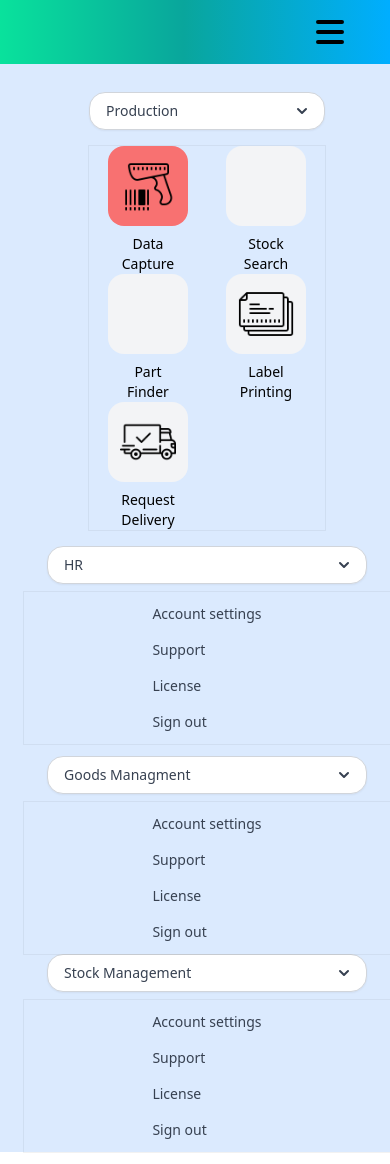
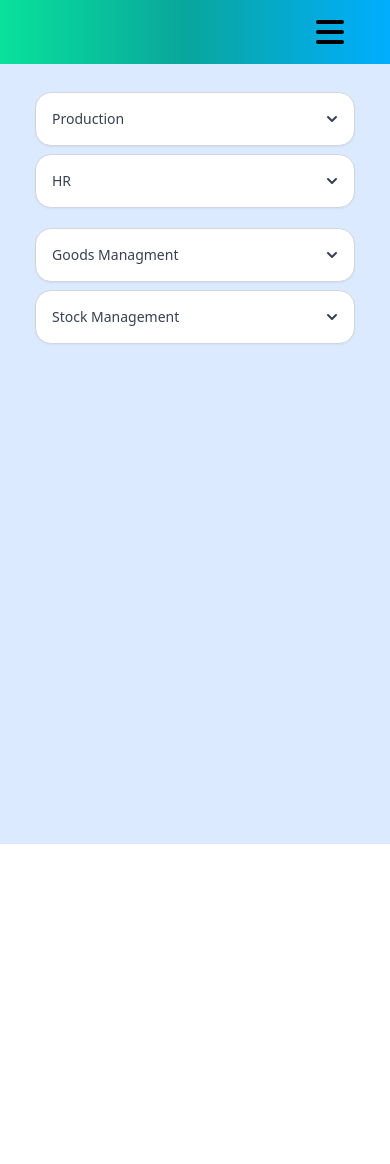
Before and after one commit to Mellaoui/vue-js-project, a Vue app: page / in a window 390 px wide. After the commit the page ends 844 px from the top, so only its background shows below. Built offline with nearby package versions, Linux system fonts and the light colour scheme.

Commit message:
ui improvement

```diff
--- a/src/views/Dashboard.vue
+++ b/src/views/Dashboard.vue
@@ -1,12 +1,6 @@
 <template>
   <div
-    class="
-      justify-center
-      pt-20
-      md:flex md:flex-col
-      lg:flex-row lg:h-screen
-      md:justify-evenly
-    "
+    class="justify-center pt-20 md:flex md:flex-col lg:flex-row lg:h-screen md:justify-evenly"
   >
     <div class="flex flex-col items-center w-full my-3 lg:w-1/3">
       <div
@@ -15,27 +9,11 @@
       >
         <h3 class="text-base">Production</h3>
         <div
-          class="
-            grid
-            md:pl-12
-            lg:pl-2
-            md:gap-24
-            lg:gap-3
-            md:grid-cols-5
-            lg:grid-cols-3
-          "
+          class="grid md:pl-12 lg:pl-2 md:gap-24 lg:gap-3 md:grid-cols-5 lg:grid-cols-3"
         >
           <div class="flex flex-col items-center gap-y-2">
             <div
-              class="
-                flex
-                items-center
-                justify-center
-                w-24
-                h-24
-                bg-red-400
-                rounded-2xl
-              "
+              class="flex items-center justify-center w-24 h-24 bg-red-400 rounded-2xl"
             >
               <img src="@/assets/icons/barcode-reader.png" alt="" />
             </div>
@@ -43,15 +21,7 @@
           </div>
           <div class="flex flex-col items-center gap-y-2">
             <div
-              class="
-                flex
-                items-center
-                justify-center
-                w-24
-                h-24
-                bg-gray-100
-                rounded-2xl
-              "
+              class="flex items-center justify-center w-24 h-24 bg-gray-100 rounded-2xl"
             >
               <!-- img here -->
             </div>
@@ -59,29 +29,13 @@
           </div>
           <div class="flex flex-col items-center gap-y-2">
             <div
-              class="
-                flex
-                items-center
-                justify-center
-                w-24
-                h-24
-                bg-gray-100
-                rounded-2xl
-              "
+              class="flex items-center justify-center w-24 h-24 bg-gray-100 rounded-2xl"
             ></div>
             <div class="text-sm text-center w-14">Part Finder</div>
           </div>
           <div class="flex flex-col items-center gap-y-2">
             <div
-              class="
-                flex
-                items-center
-                justify-center
-                w-24
-                h-24
-                bg-gray-100
-                rounded-2xl
-              "
+              class="flex items-center justify-center w-24 h-24 bg-gray-100 rounded-2xl"
             >
               <img src="@/assets/icons/labels.png" alt="" />
             </div>
@@ -89,15 +43,7 @@
           </div>
           <div class="flex flex-col items-center gap-y-2">
             <div
-              class="
-                flex
-                items-center
-                justify-center
-                w-24
-                h-24
-                bg-gray-100
-                rounded-2xl
-              "
+              class="flex items-center justify-center w-24 h-24 bg-gray-100 rounded-2xl"
             >
               <img src="@/assets/icons/shipped.png" alt="" />
             </div>
@@ -108,31 +54,13 @@
 
       <div
         id="production-mobile"
-        class="inline-block w-2/3 pl-6 text-left sm:relative md:hidden"
+        class="inline-block w-full text-left sm:relative md:hidden"
       >
         <div class="flex justify-center w-full">
           <button
             type="button"
-            class="
-              inline-flex
-              justify-between
-              px-4
-              py-2
-              text-sm
-              font-medium
-              text-gray-700
-              bg-white
-              border border-gray-300
-              shadow-sm
-              rounded-2xl
-              w-80
-              hover:bg-gray-50
-              focus:outline-none
-              focus:ring-2
-              focus:ring-offset-2
-              focus:ring-offset-gray-100
-              focus:ring-indigo-500
-            "
+            @click="production_menu = !production_menu"
+            class="inline-flex justify-between px-4 py-4 text-sm font-medium text-gray-700 bg-white border border-gray-300 shadow-sm rounded-2xl w-80 hover:bg-gray-50 focus:outline-none focus:ring-2 focus:ring-offset-2 focus:ring-offset-gray-100 focus:ring-indigo-500"
             id="menu-button"
             aria-expanded="true"
             aria-haspopup="true"
@@ -166,21 +94,12 @@
       To: "transform opacity-0 scale-95"
   -->
         <div
-          class="
-            relative
-            right-0
-            grid
-            justify-center
-            grid-cols-2
-            my-4
-            origin-top-righ
-            ring-1 ring-black ring-opacity-5
-            focus:outline-none
-          "
+          class="relative right-0 grid justify-center grid-cols-2 my-4 origin-top-righ ring-1 ring-black ring-opacity-5 focus:outline-none"
           role="menu"
           aria-orientation="vertical"
           aria-labelledby="menu-button"
           tabindex="-1"
+          v-show="production_menu"
         >
           <!-- Active: "bg-gray-100 text-gray-900", Not Active: "text-gray-700" -->
           <div class="flex flex-col items-center gap-y-2">
@@ -221,15 +140,7 @@
         <div class="grid grid-cols-3 gap-3">
           <div class="flex flex-col items-center gap-y-2">
             <div
-              class="
-                flex
-                items-center
-                justify-center
-                w-24
-                h-24
-                bg-gray-100
-                rounded-2xl
-              "
+              class="flex items-center justify-center w-24 h-24 bg-gray-100 rounded-2xl"
             >
               <img src="@/assets/icons/clock.png" alt="" />
             </div>
@@ -237,15 +148,7 @@
           </div>
           <div class="flex flex-col items-center gap-y-2">
             <div
-              class="
-                flex
-                items-center
-                justify-center
-                w-24
-                h-24
-                bg-gray-100
-                rounded-2xl
-              "
+              class="flex items-center justify-center w-24 h-24 bg-gray-100 rounded-2xl"
             >
               <img src="@/assets/icons/calendar.png" alt="" />
             </div>
@@ -253,15 +156,7 @@
           </div>
           <div class="flex flex-col items-center gap-y-2">
             <div
-              class="
-                flex
-                items-center
-                justify-center
-                w-24
-                h-24
-                bg-gray-100
-                rounded-2xl
-              "
+              class="flex items-center justify-center w-24 h-24 bg-gray-100 rounded-2xl"
             >
               <img src="@/assets/icons/resume.png" alt="" />
             </div>
@@ -272,31 +167,13 @@
 
       <div
         id="hr-mobile"
-        class="inline-block w-full pl-6 text-left sm:relative md:hidden"
+        class="inline-block w-full text-left sm:relative md:hidden"
       >
-        <div class="flex justify-center w-full">
+        <div class="flex justify-center w-full my-2">
           <button
+            @click="hr_menu = !hr_menu"
             type="button"
-            class="
-              inline-flex
-              justify-between
-              px-4
-              py-2
-              text-sm
-              font-medium
-              text-gray-700
-              bg-white
-              border border-gray-300
-              shadow-sm
-              rounded-2xl
-              w-80
-              hover:bg-gray-50
-              focus:outline-none
-              focus:ring-2
-              focus:ring-offset-2
-              focus:ring-offset-gray-100
-              focus:ring-indigo-500
-            "
+            class="inline-flex justify-between px-4 py-4 text-sm font-medium text-gray-700 bg-white border border-gray-300 shadow-sm rounded-2xl w-80 hover:bg-gray-50 focus:outline-none focus:ring-2 focus:ring-offset-2 focus:ring-offset-gray-100 focus:ring-indigo-500"
             id="menu-button"
             aria-expanded="true"
             aria-haspopup="true"
@@ -330,16 +207,8 @@
       To: "transform opacity-0 scale-95"
   -->
         <div
-          class="
-            relative
-            right-0
-            flex
-            justify-center
-            mt-2
-            origin-top-righ
-            ring-1 ring-black ring-opacity-5
-            focus:outline-none
-          "
+          v-show="hr_menu"
+          class="relative right-0 flex justify-center mt-2 origin-top-righ ring-1 ring-black ring-opacity-5 focus:outline-none"
           role="menu"
           aria-orientation="vertical"
           aria-labelledby="menu-button"
@@ -396,43 +265,19 @@
         <div class="grid grid-cols-3 gap-3">
           <div class="flex flex-col items-center gap-y-2">
             <div
-              class="
-                flex
-                items-center
-                justify-center
-                w-24
-                h-24
-                bg-gray-100
-                rounded-2xl
-              "
+              class="flex items-center justify-center w-24 h-24 bg-gray-100 rounded-2xl"
             ></div>
             <div class="text-sm text-center w-14">Goods In</div>
           </div>
           <div class="flex flex-col items-center gap-y-2">
             <div
-              class="
-                flex
-                items-center
-                justify-center
-                w-24
-                h-24
-                bg-blue-500
-                rounded-2xl
-              "
+              class="flex items-center justify-center w-24 h-24 bg-blue-500 rounded-2xl"
             ></div>
             <div class="text-sm text-center w-14">Kitting</div>
           </div>
           <div class="flex flex-col items-center gap-y-2">
             <div
-              class="
-                flex
-                items-center
-                justify-center
-                w-24
-                h-24
-                bg-gray-100
-                rounded-2xl
-              "
+              class="flex items-center justify-center w-24 h-24 bg-gray-100 rounded-2xl"
             >
               <img src="@/assets/icons/correct.png" alt="" />
             </div>
@@ -440,33 +285,16 @@
           </div>
         </div>
       </div>
+
       <div
         id="goods-management-mobile"
-        class="inline-block w-full pl-6 text-left sm:relative md:hidden"
+        class="inline-block w-full text-left sm:relative md:hidden"
       >
         <div class="flex justify-center w-full">
           <button
+            @click="goods_menu = !goods_menu"
             type="button"
-            class="
-              inline-flex
-              justify-between
-              px-4
-              py-2
-              text-sm
-              font-medium
-              text-gray-700
-              bg-white
-              border border-gray-300
-              shadow-sm
-              rounded-2xl
-              w-80
-              hover:bg-gray-50
-              focus:outline-none
-              focus:ring-2
-              focus:ring-offset-2
-              focus:ring-offset-gray-100
-              focus:ring-indigo-500
-            "
+            class="inline-flex justify-between px-4 py-4 text-sm font-medium text-gray-700 bg-white border border-gray-300 shadow-sm rounded-2xl w-80 hover:bg-gray-50 focus:outline-none focus:ring-2 focus:ring-offset-2 focus:ring-offset-gray-100 focus:ring-indigo-500"
             id="menu-button"
             aria-expanded="true"
             aria-haspopup="true"
@@ -500,16 +328,8 @@
       To: "transform opacity-0 scale-95"
   -->
         <div
-          class="
-            relative
-            right-0
-            flex
-            justify-center
-            mt-2
-            origin-top-righ
-            ring-1 ring-black ring-opacity-5
-            focus:outline-none
-          "
+          v-show="goods_menu"
+          class="relative right-0 flex justify-center mt-2 origin-top-righ ring-1 ring-black ring-opacity-5 focus:outline-none"
           role="menu"
           aria-orientation="vertical"
           aria-labelledby="menu-button"
@@ -566,15 +386,7 @@
         <div class="grid grid-cols-3 gap-3">
           <div class="flex flex-col items-center gap-y-2">
             <div
-              class="
-                flex
-                items-center
-                justify-center
-                w-24
-                h-24
-                bg-gray-100
-                rounded-2xl
-              "
+              class="flex items-center justify-center w-24 h-24 bg-gray-100 rounded-2xl"
             >
               <img src="@/assets/icons/checklist.png" alt="" />
             </div>
@@ -582,15 +394,7 @@
           </div>
           <div class="flex flex-col items-center gap-y-2">
             <div
-              class="
-                flex
-                items-center
-                justify-center
-                w-24
-                h-24
-                bg-gray-100
-                rounded-2xl
-              "
+              class="flex items-center justify-center w-24 h-24 bg-gray-100 rounded-2xl"
             >
               <img src="@/assets/icons/forklift.png" alt="" />
             </div>
@@ -598,15 +402,7 @@
           </div>
           <div class="flex flex-col items-center gap-y-2">
             <div
-              class="
-                flex
-                items-center
-                justify-center
-                w-24
-                h-24
-                bg-gray-100
-                rounded-2xl
-              "
+              class="flex items-center justify-center w-24 h-24 bg-gray-100 rounded-2xl"
             >
               <img src="@/assets/icons/approved.png" alt="" />
             </div>
@@ -614,33 +410,16 @@
           </div>
         </div>
       </div>
+
       <div
         id="stock-management-mobile"
-        class="inline-block w-full pl-6 text-left sm:relative md:hidden"
+        class="inline-block w-full text-left sm:relative md:hidden"
       >
-        <div class="flex justify-center w-full">
+        <div class="flex justify-center w-full my-2">
           <button
+            @click="stock_menu = !stock_menu"
             type="button"
-            class="
-              inline-flex
-              justify-between
-              px-4
-              py-2
-              text-sm
-              font-medium
-              text-gray-700
-              bg-white
-              border border-gray-300
-              shadow-sm
-              rounded-2xl
-              w-80
-              hover:bg-gray-50
-              focus:outline-none
-              focus:ring-2
-              focus:ring-offset-2
-              focus:ring-offset-gray-100
-              focus:ring-indigo-500
-            "
+            class="inline-flex justify-between px-4 py-4 text-sm font-medium text-gray-700 bg-white border border-gray-300 shadow-sm rounded-2xl w-80 hover:bg-gray-50 focus:outline-none focus:ring-2 focus:ring-offset-2 focus:ring-offset-gray-100 focus:ring-indigo-500"
             id="menu-button"
             aria-expanded="true"
             aria-haspopup="true"
@@ -674,16 +453,8 @@
       To: "transform opacity-0 scale-95"
   -->
         <div
-          class="
-            relative
-            right-0
-            flex
-            justify-center
-            mt-2
-            origin-top-righ
-            ring-1 ring-black ring-opacity-5
-            focus:outline-none
-          "
+          v-show="stock_menu"
+          class="relative right-0 flex justify-center mt-2 origin-top-righ ring-1 ring-black ring-opacity-5 focus:outline-none"
           role="menu"
           aria-orientation="vertical"
           aria-labelledby="menu-button"
@@ -758,5 +529,13 @@ input:checked ~ .tab-content {
 export default {
   name: "Dashboard",
   components: {},
+  data: function () {
+    return {
+      production_menu: false,
+      hr_menu: false,
+      goods_menu: false,
+      stock_menu: false,
+    };
+  },
 };
 </script>
```
Also changed, not shown: src/App.vue (+2 -14 lines), tailwind.config.js (+6 -6 lines).
